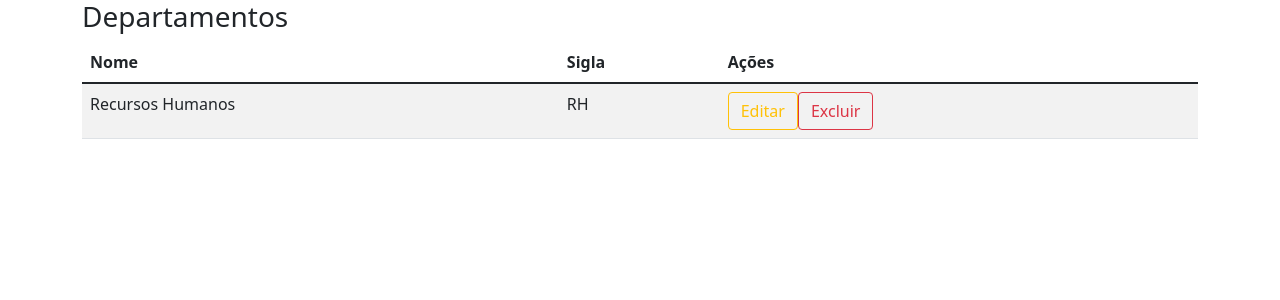
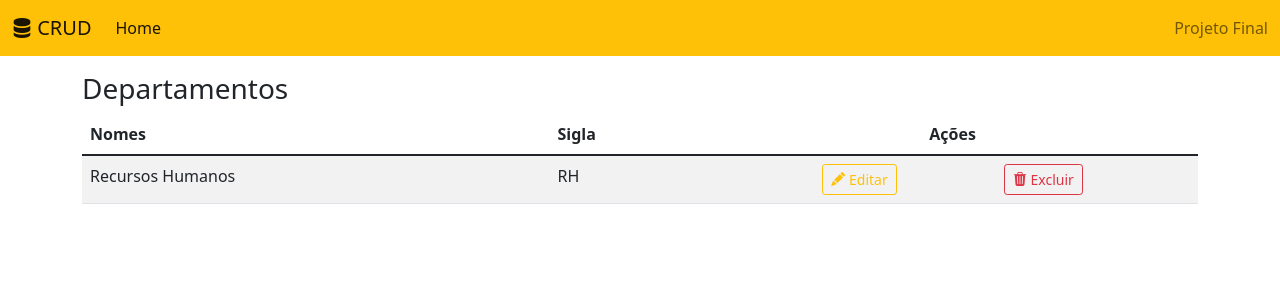
Before and after one commit to csfeijo/1605990-projeto-final, a React (Create React App) app in the folder crud/: page / in a window 1280 px wide. Shown: the top 300 px of the page. Built offline with nearby package versions, Linux system fonts and the light colour scheme.

Commit message:
Aula02: navbar, helpers, axios

```diff
--- a/crud/package.json
+++ b/crud/package.json
@@ -11,7 +11,8 @@
     "react-scripts": "5.0.1",
     "web-vitals": "^2.1.4",
     "bootstrap": "^5.1.3",
-    "bootstrap-icons": "^1.8.3"
+    "bootstrap-icons": "^1.8.3",
+    "axios": "^0.27.2"
   },
   "scripts": {
     "start": "react-scripts start",
--- a/crud/src/App.js
+++ b/crud/src/App.js
@@ -1,35 +1,25 @@
 import 'bootstrap/dist/css/bootstrap.min.css'
+import 'bootstrap-icons/font/bootstrap-icons.css'
+import Menu from './components/Menu';
+import ListaDepartamentos from './components/ListaDepartamentos';
+
 
 function App() {
   return (
-    <div className='container'>
-      {/* COMO PODEMOS EXTRAIR PARTE DESSE CODIGO PARA UM COMPONENTE REACT */}
-      {/* NOME DO COMPONENTE: ListaDepartamentos */}
-      <h3>Departamentos</h3>
+    <>
+      <Menu />
+      <div className='container'>
 
-      <table className='table table-striped'>
-        <thead>
-          <tr>
-            <th>Nome</th>
-            <th>Sigla</th>
-            <th>Ações</th>
-          </tr>
-        </thead>
-        <tbody>
-          <tr>
-            <td>Recursos Humanos</td>
-            <td>RH</td>
-            <td>
-              <button className='btn btn-outline-warning'>Editar</button>
-              <button className='btn btn-outline-danger'>Excluir</button>
-            </td>
-          </tr>
-        </tbody>
-      </table>
+        <ListaDepartamentos />
 
 
 
-    </div>
+
+
+
+
+      </div>
+    </>
   );
 }
 
--- /dev/null
+++ b/crud/src/components/ListaDepartamentos/index.js
@@ -0,0 +1,41 @@
+import React from 'react';
+
+const ListaDepartamentos = () => {
+
+  return (
+    <>
+      <h3 className='mt-3'>Departamentos</h3>
+
+      <table className='table table-striped'>
+        <thead>
+          <tr>
+            <th>Nomes</th>
+            <th>Sigla</th>
+            <th className='text-center'>Ações</th>
+          </tr>
+        </thead>
+        <tbody>
+
+          <tr>
+            <td>Recursos Humanos</td>
+            <td>RH</td>
+            <td>
+              <div className='d-flex justify-content-evenly'>
+                <button className='btn btn-outline-warning btn-sm'>
+                  <i className='bi bi-pencil-fill'/> Editar
+                </button>
+                <button className='btn btn-outline-danger btn-sm'>
+                  <i className="bi bi-trash3-fill"/> Excluir
+                </button>
+              </div>
+
+            </td>
+          </tr>
+
+        </tbody>
+      </table>
+    </>
+  )
+}
+
+export default ListaDepartamentos;
--- /dev/null
+++ b/crud/src/components/Menu/index.js
@@ -0,0 +1,29 @@
+import React from 'react';
+
+const Menu = () => {
+
+  return (
+    <nav className="navbar navbar-expand-lg navbar-light bg-warning">
+      <div className="container-fluid">
+        <a className="navbar-brand" href="#">
+          <i className='bi bi-server' /> CRUD
+        </a>
+        <button className="navbar-toggler" type="button" data-bs-toggle="collapse" data-bs-target="#navbarText" aria-controls="navbarText" aria-expanded="false" aria-label="Toggle navigation">
+          <span className="navbar-toggler-icon"></span>
+        </button>
+        <div className="collapse navbar-collapse" id="navbarText">
+          <ul className="navbar-nav me-auto mb-2 mb-lg-0">
+            <li className="nav-item">
+              <a className="nav-link active" aria-current="page" href="#">Home</a>
+            </li>
+          </ul>
+          <span className="navbar-text">
+            Projeto Final
+          </span>
+        </div>
+      </div>
+    </nav>
+  )
+}
+
+export default Menu;
--- /dev/null
+++ b/crud/src/services/departamentos.js
@@ -0,0 +1,6 @@
+import api from "./api";
+
+const getDepartamentos = async () => {
+  const resp = await api.get('/departamentos')
+  return resp.data
+}
```
Also changed, not shown: crud/src/services/api.js (added, +10 -0 lines), 2 other files (tests, documents, lock files or other folders).
